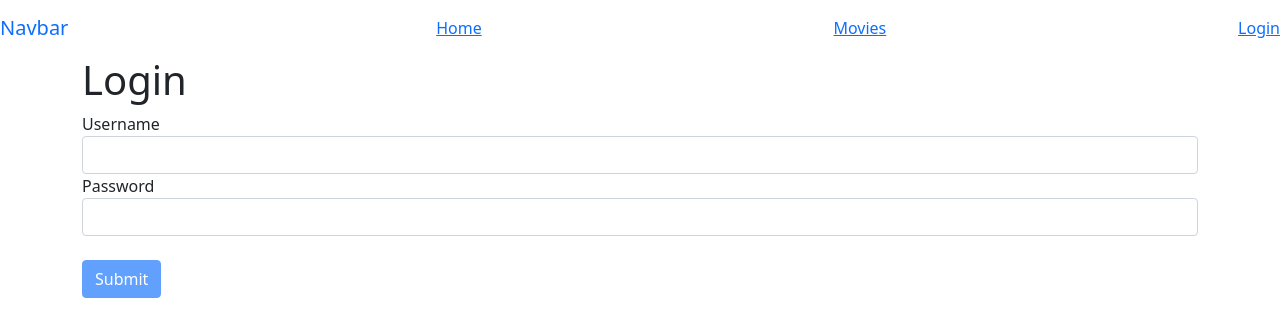
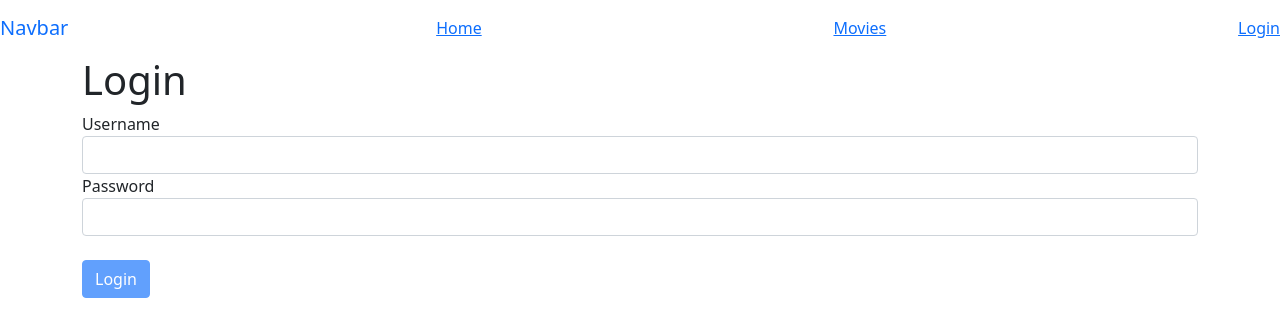
Before and after one commit to GenuisChip/react-app-tutorial, a React (Create React App) app: page /login in a window 1280 px wide. Shown: the top 336 px of the page. Built offline with nearby package versions, Linux system fonts and the light colour scheme.

Commit message:
Extract Reusable Form

```diff
--- /dev/null
+++ b/src/common/from.jsx
@@ -0,0 +1,78 @@
+import React, { Component } from "react";
+import Joi from "joi";
+import Input from "./input";
+
+class Form extends Component {
+  state = {
+    data: {},
+    errors: {},
+  };
+
+  // validation function using Joi
+  validate = () => {
+    const options = { abortEarly: false };
+    const { error } = Joi.object(this.schema).validate(
+      this.state.data,
+      options
+    );
+    if (!error) return null;
+    const errors = {};
+    for (let item of error.details) errors[item.path[0]] = item.message;
+    return errors;
+  };
+
+  //validate property to handle it onChange using Joi
+  validateProperty = (input) => {
+    const obj = { [input.name]: input.value };
+    const schema = Joi.object({ [input.name]: this.schema[input.name] });
+    const { error } = schema.validate(obj);
+    return error ? error.details[0].message : null;
+  };
+
+  handleSubmit = (e) => {
+    e.preventDefault(); // prevent to reload the page when submit
+    const errors = this.validate();
+    this.setState({ errors: errors || {} }); // set errors to empty object if no errors, else set errors to errors object
+    this.doSubmit();
+  };
+
+  handleChange = ({ currentTarget }) => {
+    const errors = { ...this.state.errors };
+    const errorMessage = this.validateProperty(currentTarget);
+    if (errorMessage) errors[currentTarget.name] = errorMessage;
+    else delete errors[currentTarget.name];
+    const data = { ...this.state.data };
+    //event.currentTarget.name is the name of the input field (username or password) that triggered the event
+    // access data properties using the name of it
+    data[currentTarget.name] = currentTarget.value;
+    this.setState({ data, errors: errors });
+  };
+
+  renderButton(label) {
+    return (
+      <button
+        disabled={this.validate()} // if there is an error in the form, disable the button
+        type="submit"
+        className="btn btn-primary"
+      >
+        {label}
+      </button>
+    );
+  }
+
+  renderInput(name, label, type = "text") {
+    const { data, errors } = this.state;
+    return (
+      <Input
+        name={name}
+        value={data[name]}
+        label={label}
+        type={type}
+        error={errors[name]}
+        onChange={this.handleChange}
+      />
+    );
+  }
+}
+
+export default Form;
--- a/src/common/input.jsx
+++ b/src/common/input.jsx
@@ -1,16 +1,9 @@
 import React from "react";
-const Input = ({ name, label, value, onChange, type = "text", error }) => {
+const Input = ({ name, label, error, ...rest }) => { // ...rest is the rest of the properties of the input
   return (
     <div className="form-group">
       <label htmlFor={name}>{label}</label>
-      <input
-        value={value}
-        onChange={onChange}
-        id={name}
-        type={type}
-        name={name}
-        className="form-control"
-      />
+      <input {...rest} id={name} name={name} className="form-control" />
       {error && <div className="alert alert-danger">{error}</div>}
     </div>
   );
--- a/src/components/loginPage/loginForm.jsx
+++ b/src/components/loginPage/loginForm.jsx
@@ -1,96 +1,33 @@
 import React, { Component } from "react";
 import Input from "../../common/input";
 import Joi from "joi";
-class LoginForm extends Component {
+import Form from "../../common/from";
+class LoginForm extends Form {
   schema = {
     username: Joi.string().required().label("Username"),
     password: Joi.string().required().label("Password"),
   };
   state = {
-    account: {
+    data: {
       username: "",
       password: "",
     },
     errors: {},
   };
-
-  //validate property to handle it onChange using Joi
-  validateProperty = (input) => {
-    const obj = { [input.name]: input.value };
-    const schema = Joi.object({ [input.name]: this.schema[input.name] });
-    const { error } = schema.validate(obj);
-    return error ? error.details[0].message : null;
-  };
-
-  handleChange = ({ currentTarget }) => {
-    const errors = { ...this.state.errors };
-    const errorMessage = this.validateProperty(currentTarget);
-    if (errorMessage) errors[currentTarget.name] = errorMessage;
-    else delete errors[currentTarget.name];
-    const account = { ...this.state.account };
-    //event.currentTarget.name is the name of the input field (username or password) that triggered the event
-    // access account properties using the name of it
-    account[currentTarget.name] = currentTarget.value;
-    this.setState({ account, errors: errors });
-  };
-
-  // validation function using Joi
-  validate = () => {
-    const options = { abortEarly: false };
-    const { error } = Joi.object(this.schema).validate(
-      this.state.account,
-      options
-    );
-    if (!error) return null;
-    const errors = {};
-    for (let item of error.details) errors[item.path[0]] = item.message;
-    return errors;
-  };
-
-  handleSubmit = (e) => {
-    e.preventDefault(); // prevent to reload the page when submit
-    const errors = this.validate();
-    this.setState({ errors: errors || {} }); // set errors to empty object if no errors, else set errors to errors object
-  };
-
-  //////// if you wanna manipulate with dom you need to use ref as commented below ///////
-  // username = React.createRef(); // create a reference to the username input dom element
-  // this.username.current.value; // get the value of the username input
-
-  //   componentDidMount() {
-  //     this.username.current.focus(); // focus on the username input
-  //   }
+  doSubmit() {
+    console.log("Submitted");
+  }
 
   render() {
-    const { account, errors } = this.state;
+    const { data, errors } = this.state;
     return (
       <div className="container">
         <h1>Login</h1>
         <form onSubmit={this.handleSubmit}>
-          <Input
-            name="username"
-            value={account.username}
-            label="Username"
-            type="text"
-            error={errors.username}
-            onChange={this.handleChange}
-          />
-          <Input
-            name="password"
-            value={account.password}
-            label="Password"
-            type="password"
-            error={errors.password}
-            onChange={this.handleChange}
-          />
+          {this.renderInput("username", "Username")}
+          {this.renderInput("password", "Password", "password")}
           <br />
-          <button
-            disabled={this.validate()} // if there is an error in the form, disable the button
-            type="submit"
-            className="btn btn-primary"
-          >
-            Submit
-          </button>
+          {this.renderButton("Login")}
         </form>
       </div>
     );
```
